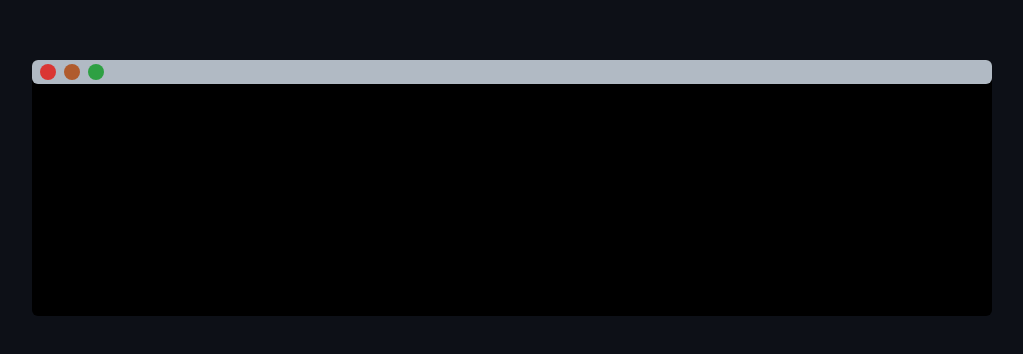
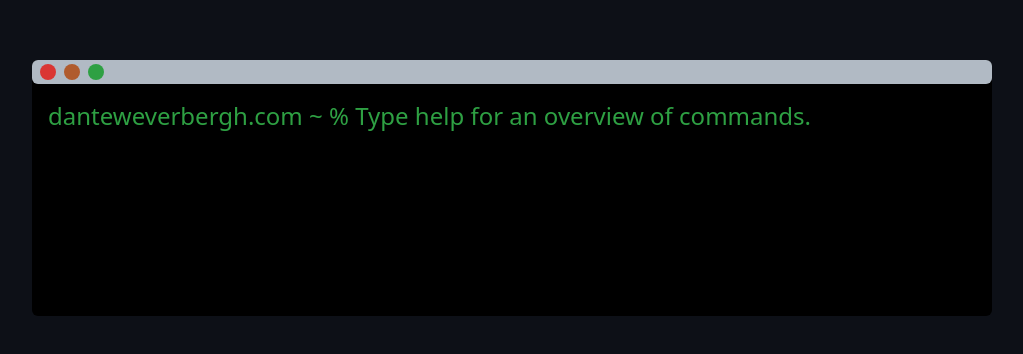
Before and after one commit to DanteWeverbergh/personalwebsite, a React (Create React App) app: page /terminal in a window 1280 px wide. Shown: the part 212-566 px from the top of the page, without its empty margins (128-1151 px from the left). Built offline with nearby package versions, Linux system fonts and the light colour scheme.

Commit message:
terminal

```diff
--- /dev/null
+++ b/src/Pages/Terminal/Commands.js
@@ -0,0 +1,6 @@
+export const commands = [
+  { help: 'List of all the commands' },
+  { notFound: 'Command not found.' },
+  { dsqsq: 'fdsfds' },
+  { qqq: 'fsdfsd' },
+];
--- a/src/Pages/Terminal/Terminal.js
+++ b/src/Pages/Terminal/Terminal.js
@@ -30,11 +30,14 @@ function Terminal() {
           </div>
           {/**Terminal */}
 
-          <div className="text-green-950 m-4">
+          <div className="text-green-950 m-4 text-2xl">
+            <h1>
+              danteweverbergh.com ~ % Type help for an overview of commands.
+            </h1>
             <input
               id="input"
               placeholder=""
-              className="bg-black outline-none text-3xl"
+              className="bg-black outline-none text-2xl"
             />
           </div>
         </div>
```
